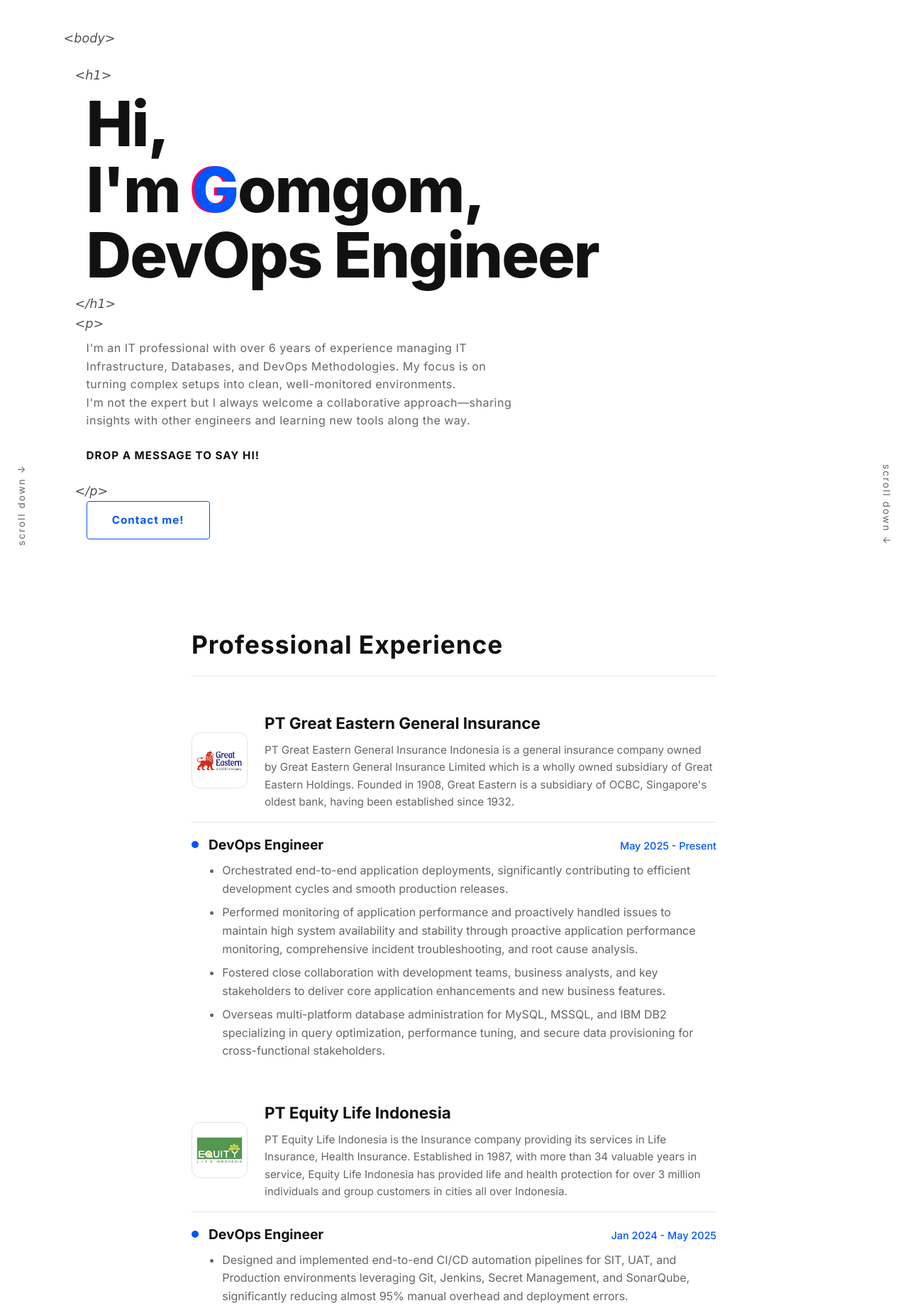
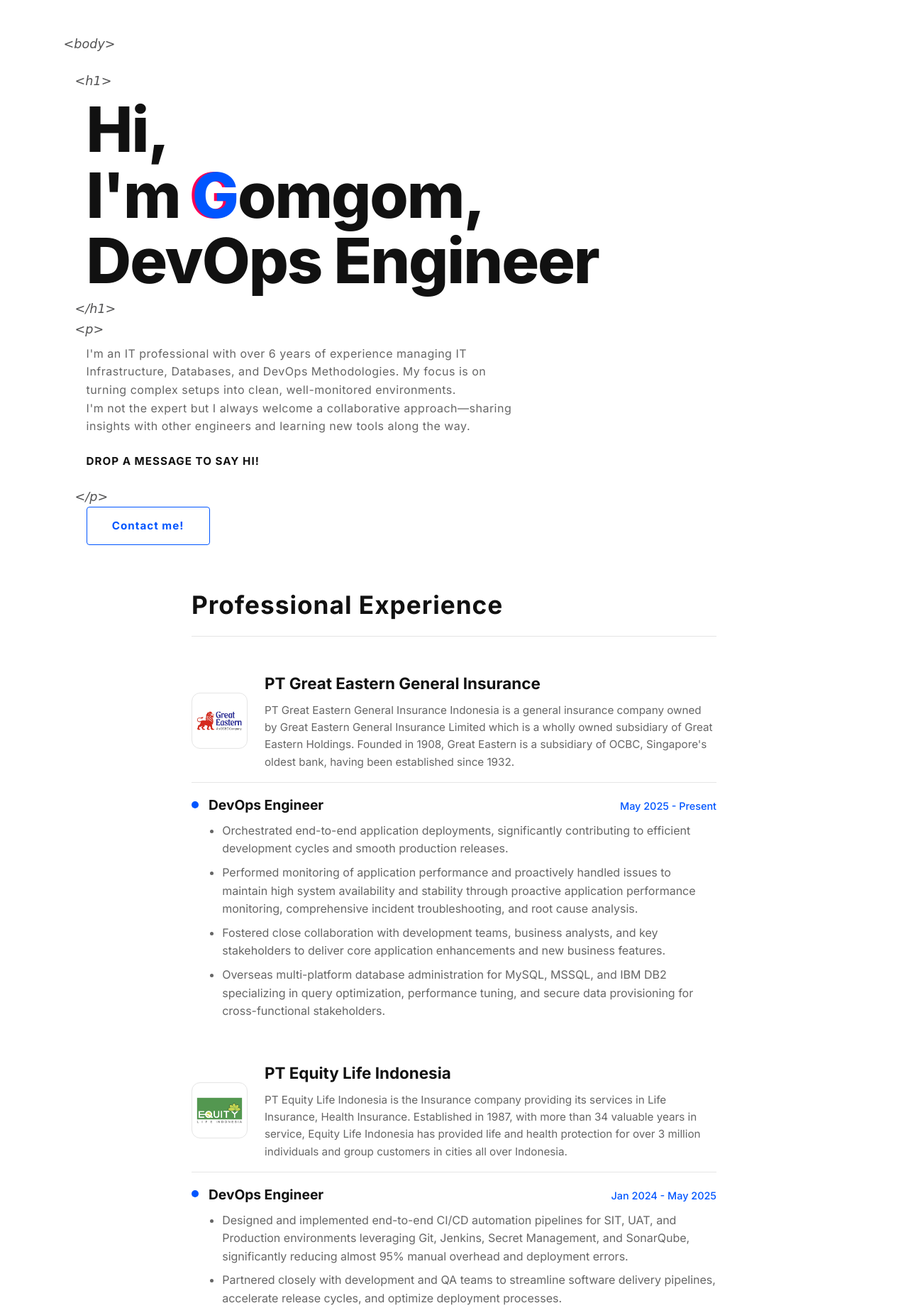
Before and after one commit to gomslhi/projectgomsil-resume, a PHP site: page /index.html in a window 1280 px wide. Shown: the part 85-1928 px from the top of the page at 71% size. Run offline with PHP 8.4, Linux system fonts and the light colour scheme; some web fonts are replaced.

Commit message:
update halaman

```diff
--- a/assets/style.css
+++ b/assets/style.css
@@ -129,13 +129,11 @@ html {
     position: relative;
     display: flex;
     flex-direction: column;
-    justify-content: center;
-    padding: 0 5%;
-    min-height: 100vh;
+    justify-content: flex-start;
+    padding: 3rem 5% 1rem 5%;
+    min-height: auto;
     overflow: hidden;
-    margin: -100px auto 0 auto;
-    /* pull up under navbar */
-    padding-top: 100px;
+    margin: 0 auto;
     max-width: 1400px;
 }
 
@@ -276,42 +274,15 @@ html {
 }
 
 .scroll-indicator {
-    position: absolute;
-    bottom: 40px;
-    color: var(--text-secondary);
-    writing-mode: vertical-rl;
-    font-size: 0.85rem;
-    letter-spacing: 2px;
-    animation: bounce 2s infinite;
-}
-
-.scroll-indicator.left {
-    left: 20px;
-    transform: rotate(180deg);
-}
-
-.scroll-indicator.right {
-    right: 20px;
-}
-
-@keyframes bounce {
-
-    0%,
-    100% {
-        bottom: 40px;
-    }
-
-    50% {
-        bottom: 30px;
-    }
+    display: none;
 }
 
 /* Sequential Sections Container - Medium Style */
 .tabs-container {
     max-width: 740px;
     /* Narrower width for reading comfort like Medium */
-    margin: 5rem auto 0 auto;
-    /* Centered in the screen */
+    margin: 2.5rem auto 0 auto;
+    /* Centered in the screen with balanced top spacing */
     padding: 0 5%;
     padding-bottom: 5rem;
     /* Extra blank space at the bottom so the last section can scroll up to the top */
--- a/index.php
+++ b/index.php
@@ -59,8 +59,6 @@
                 </div>
             </div>
         </div>
-
-        <div class="scroll-indicator left">scroll down &darr;</div>
     </div>
 
     <!-- Section Links -->
```
